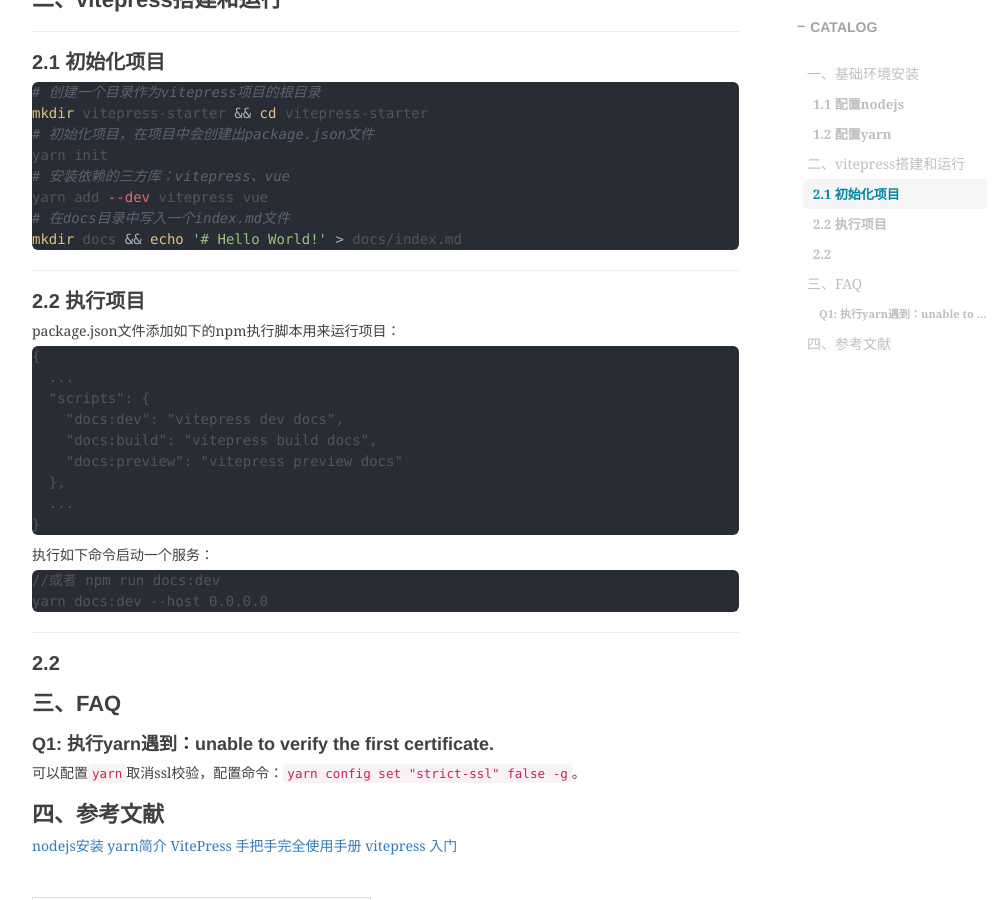
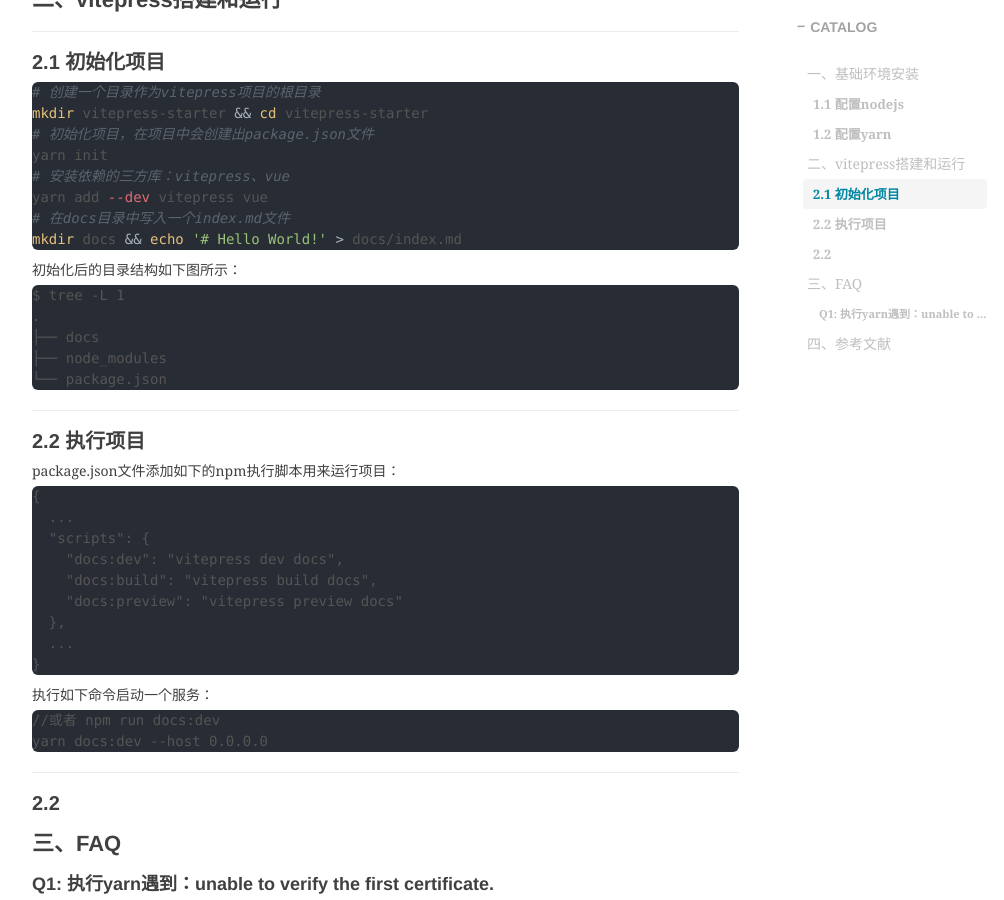
Before and after one commit to shihai1991/shihai1991.github.io, a Jekyll site: the page built from _posts/2023-04-26-零基础搭建vitepress.md, in a window 1280 px wide and 900 px high, scrolled down 955 px. Shown: the whole window, without its empty margins (233-1237 px from the left). Built offline with Jekyll 4.4.1, drawn with Linux system fonts in a browser that asks for light colours; nearby versions of some CDN libraries; comment, search, counter and statistics services are not loaded.

Commit message:
Update 2023-04-26-零基础搭建vitepress.md

````diff
--- a/_posts/2023-04-26-零基础搭建vitepress.md
+++ b/_posts/2023-04-26-零基础搭建vitepress.md
@@ -43,6 +43,14 @@
 # 在docs目录中写入一个index.md文件
 mkdir docs && echo '# Hello World!' > docs/index.md
 ```
+初始化后的目录结构如下图所示：
+```
+$ tree -L 1
+.
+├── docs
+├── node_modules
+└── package.json
+```
 
 ## 2.2 执行项目
 package.json文件添加如下的npm执行脚本用来运行项目：
````
